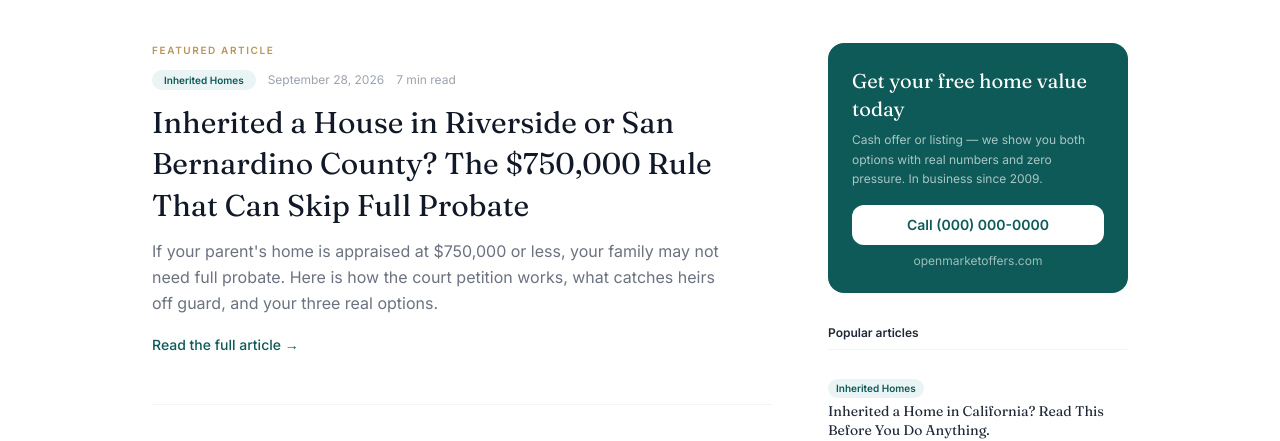
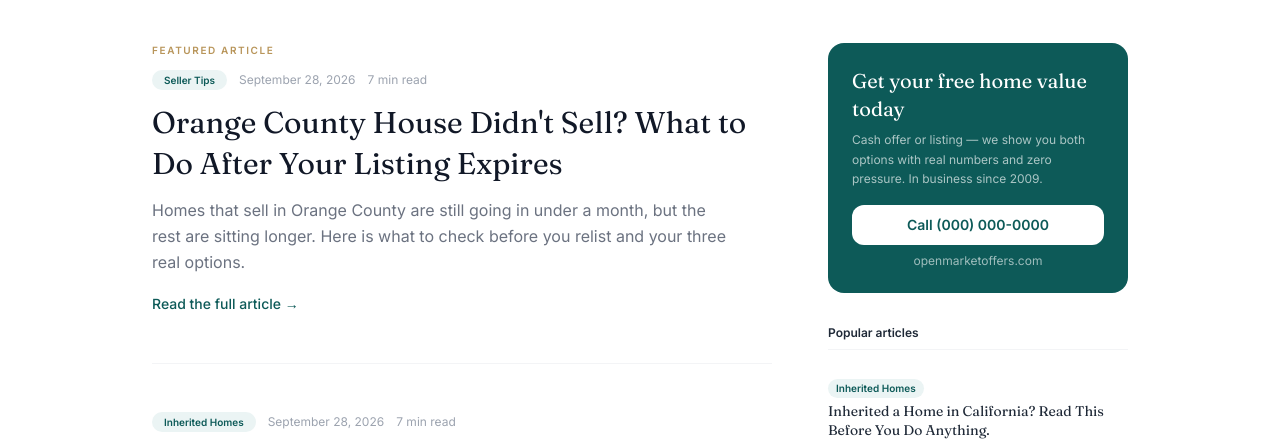
Before and after one commit to LazarDev20/open-market-offers, a Next.js app: page /blog in a window 1280 px wide. Shown: the part 360-801 px from the top of the page. Built offline with nearby package versions, Linux system fonts and the light colour scheme; no server answers.

Commit message:
Add Orange County expired listing post to blog listing

```diff
--- a/app/blog/page.tsx
+++ b/app/blog/page.tsx
@@ -189,6 +189,16 @@ const posts = [
       "If your parent's home is appraised at $750,000 or less, your family may not need full probate. Here is how the court petition works, what catches heirs off guard, and your three real options.",
     featured: false,
   },
+    {
+    slug: "house-not-selling-orange-county-expired-listing",
+    tag: "Seller Tips",
+    date: "September 28, 2026",
+    readTime: "7 min read",
+    title: "Orange County House Didn't Sell? What to Do After Your Listing Expires",
+    excerpt:
+      "Homes that sell in Orange County are still going in under a month, but the rest are sitting longer. Here is what to check before you relist and your three real options.",
+    featured: false,
+  },
 ];
 
 export default function BlogPage() {
```
